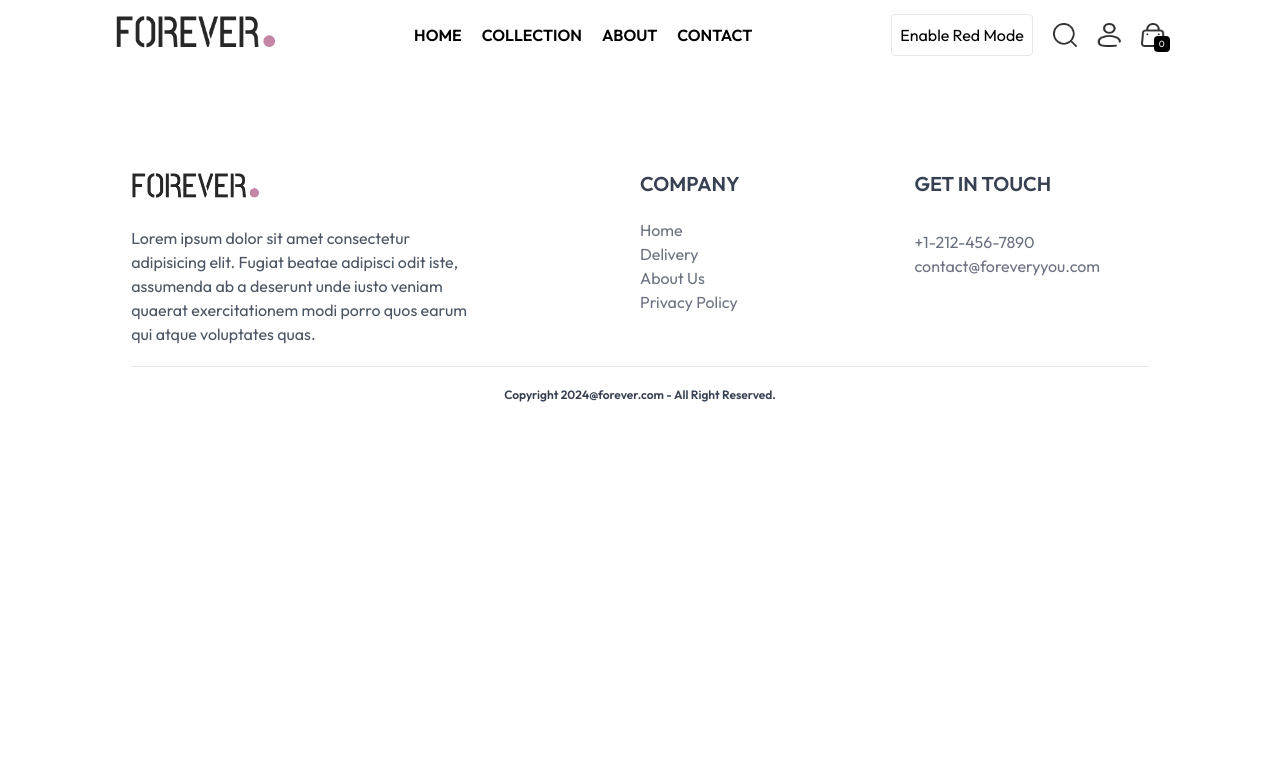
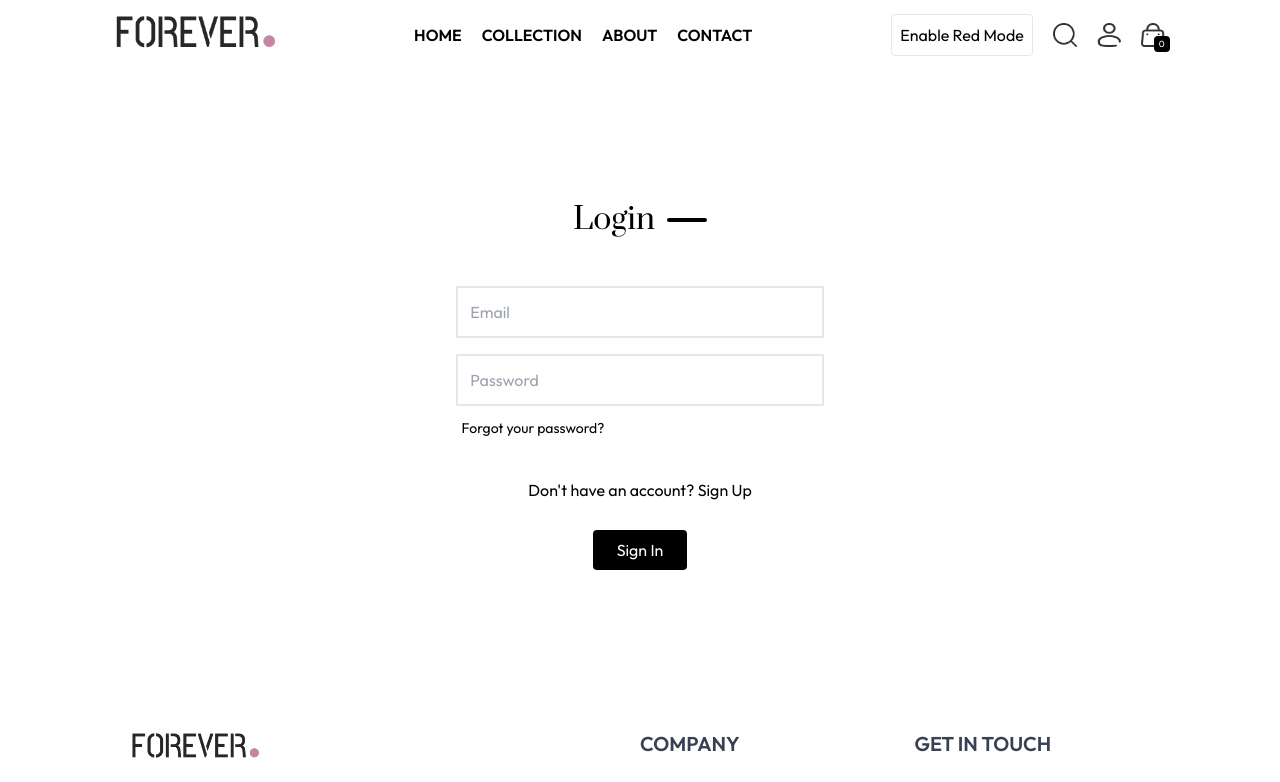
Before and after one commit to dakshsawhneyy/WearSphere-Ecommerce-MERN, a React (Vite) app in the folder frontend/: page /login in a window 1280 px wide. Shown: the top 782 px of the page. Built offline with nearby package versions, Linux system fonts and the light colour scheme.

Commit message:
Login Page Done

```diff
--- a/frontend/src/pages/Login.jsx
+++ b/frontend/src/pages/Login.jsx
@@ -1,10 +1,37 @@
-import React from 'react'
+import React, { useState } from 'react'
 
 const Login = () => {
+
+    const [currState, setcurrState] = useState('Login')
+
+    const handleSubmit = async(e) => {
+        e.preventDefault();
+    }
+
 return (
-    <div>
-
-    </div>
+    <form onSubmit={handleSubmit} className='flex flex-col items-center m-auto h-[80%] mt-28 sm:mt-36 mb-36'>
+        <div className='flex items-center gap-3'>
+            <p className='prata-regular text-black text-3xl'>{currState}</p>
+            <hr className='border-none h-1 w-10 rounded bg-black' />
+        </div>
+        {currState === 'Login' ? "" : <input type="text" className={`p-3 mt-12 w-[80%] sm:w-[50%] lg:w-[35%] text-black border-2`} placeholder='Name' required/> }
+        {currState === 'Login' ? <input type="text" className='p-3 mt-12 w-[80%] sm:w-[50%] lg:w-[35%] text-black border-2' placeholder='Email' required/> : <input type="text" className='p-3 mt-4 w-[80%] sm:w-[50%] lg:w-[35%] text-black border-2' placeholder='Email' required/> }
+        <input type="text" className='p-3 mt-4 w-[80%] sm:w-[50%] lg:w-[35%] text-black border-2' placeholder='Password' required/>
+        {currState === 'Sign Up' ? "" : <div className='w-[75%] sm:w-[48%] lg:w-[34%]'>
+            <p className='text-black items-start text-sm mt-3 cursor-pointer'>Forgot your password?</p>
+        </div>}
+        {
+            currState === 'Login' ?
+            <div className='text-black mt-10 md:mt-10 w-[75%] sm:w-[48%] lg:w-[34%] items-center text-center'>
+                <p onClick={()=>setcurrState('Sign Up')} className='cursor-pointer'>Don't have an account? Sign Up</p>
+            </div>
+            :
+            <div className='text-black mt-10 md:mt-10 w-[75%] sm:w-[48%] lg:w-[34%] items-center text-center'>
+                <p onClick={()=>setcurrState('Login')} className='cursor-pointer'>Already have an account? LOGIN</p>
+            </div>
+        }
+        <button className='bg-black text-white px-6 py-2 rounded mt-7 transition-all duration-300 hover:bg-gray-600 hover:scale-125'>{currState === 'Login' ? 'Sign In' : 'Sign Up'}</button>
+    </form>
 )
 }
 
```
